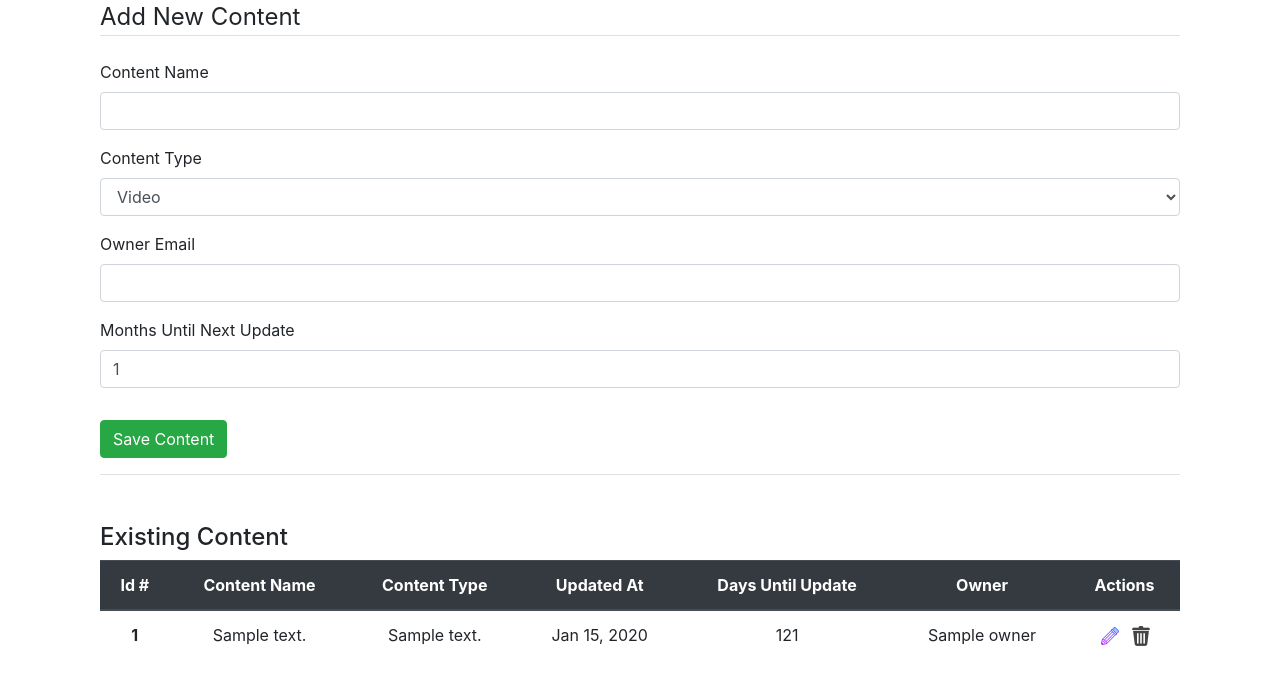
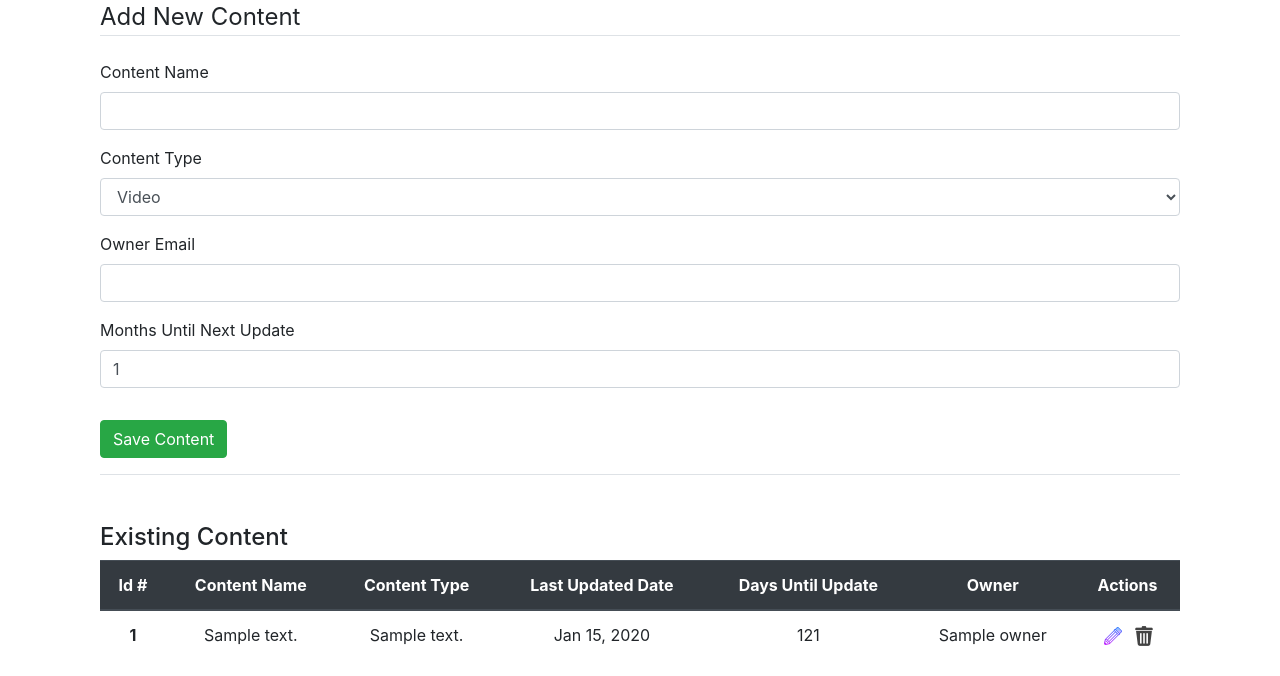
Before and after one commit to hanCodeHub/content-tracker-app, a Flask app: page /content in a window 1280 px wide. Shown: the part 139-815 px from the top of the page. Run offline with Flask 2, Linux system fonts and the light colour scheme; tables that the repository leaves empty hold one stand-in row (values such as "Sample post"); some libraries are stand-ins or nearby versions.

Commit message:
readme update and text changes

```diff
--- a/main/config.py
+++ b/main/config.py
@@ -10,4 +10,5 @@ app.config['SQLALCHEMY_TRACK_MODIFICATIONS'] = False
 
 db = SQLAlchemy(app)
 
+# views imported after app config to avoid circular imports
 from main import views
--- a/main/templates/content.html
+++ b/main/templates/content.html
@@ -86,7 +86,7 @@
                 <th scope="col" class="text-center">Id #</th>
                 <th scope="col" class="text-center">Content Name</th>
                 <th scope="col" class="text-center">Content Type</th>
-                <th scope="col" class="text-center">Updated At</th>
+                <th scope="col" class="text-center">Last Updated Date</th>
                 <th scope="col" class="text-center">Days Until Update</th>
                 <th scope="col" class="text-center">Owner</th>
                 <th scope="col" class="text-center">Actions</th>
--- a/main/templates/owners.html
+++ b/main/templates/owners.html
@@ -56,7 +56,7 @@
             <th scope="col" class="text-center">Id #</th>
             <th scope="col" class="text-center">Owner Name</th>
             <th scope="col" class="text-center">Owner Email</th>
-            <th scope="col" class="text-center">Date Joined</th>
+            <th scope="col" class="text-center">Created Date</th>
             <th scope="col" class="text-center">Actions</th>
         </tr>
         </thead>
```
Also changed, not shown: README.md.
